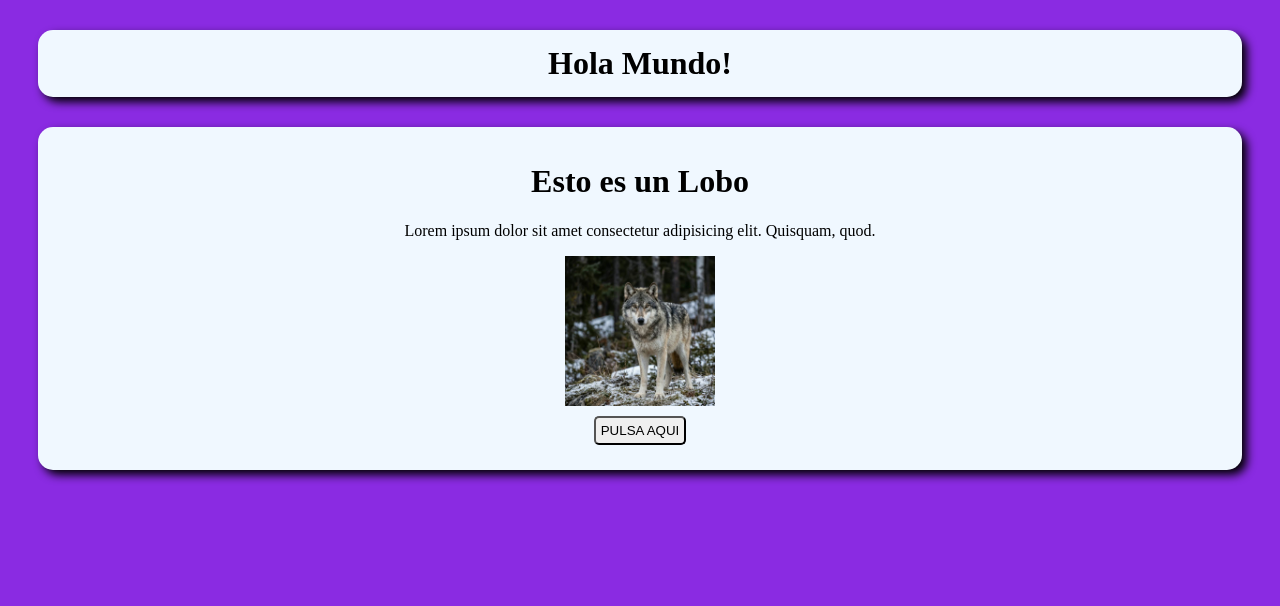
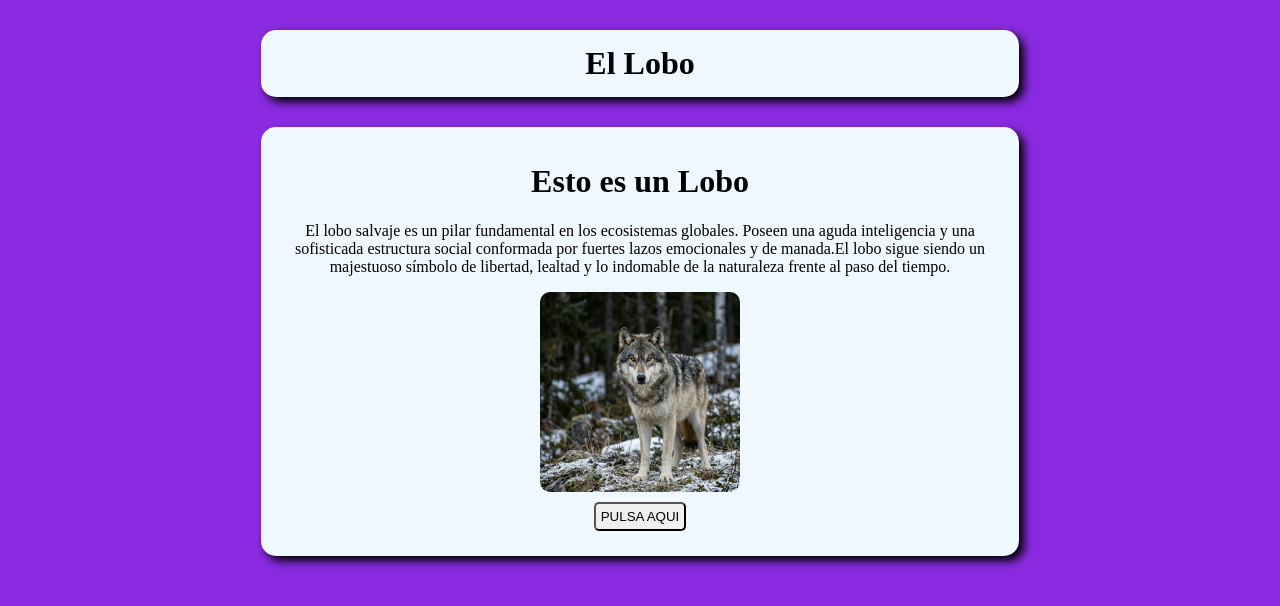
Before and after one commit to santamarialuisx-code/segundo-intento, a plain HTML site: page index.html in a window 1280 px wide. Drawn offline with Linux system fonts and the light colour scheme.

Commit message:
cambios en la descripcion y en la imagen del lobo

```diff
--- a/containers.css
+++ b/containers.css
@@ -4,5 +4,7 @@
     padding: 15px;
     box-shadow: 5px 5px 10px black;
     margin: 30px;
+    margin-left: 20%;
+    margin-right: 20%;
     text-align: center;
 }
--- a/index.html
+++ b/index.html
@@ -7,18 +7,22 @@
     <title>Documento</title>
   </head>
   <body style="background-color: blueviolet">
-    <h1 class="container">Hola Mundo!</h1>
+    <h1 class="container">El Lobo</h1>
     <div class="container">
       <h1>Esto es un Lobo</h1>
       <p>
-        Lorem ipsum dolor sit amet consectetur adipisicing elit. Quisquam, quod.
+        El lobo salvaje es un pilar fundamental en los ecosistemas globales.
+        Poseen una aguda inteligencia y una sofisticada estructura social
+        conformada por fuertes lazos emocionales y de manada.El lobo sigue
+        siendo un majestuoso símbolo de libertad, lealtad y lo indomable de la
+        naturaleza frente al paso del tiempo.
       </p>
       <img
         src="wolf.png"
         alt="no carga la imagen"
-        width="150px"
-        height="150px"
-        style="display: block; margin: 0 auto"
+        width="200px"
+        height="200px"
+        style="display: block; margin: 0 auto; border-radius: 10px"
       />
       <button style="border-radius: 5px; padding: 5px; margin: 10px">
         PULSA AQUI
```
